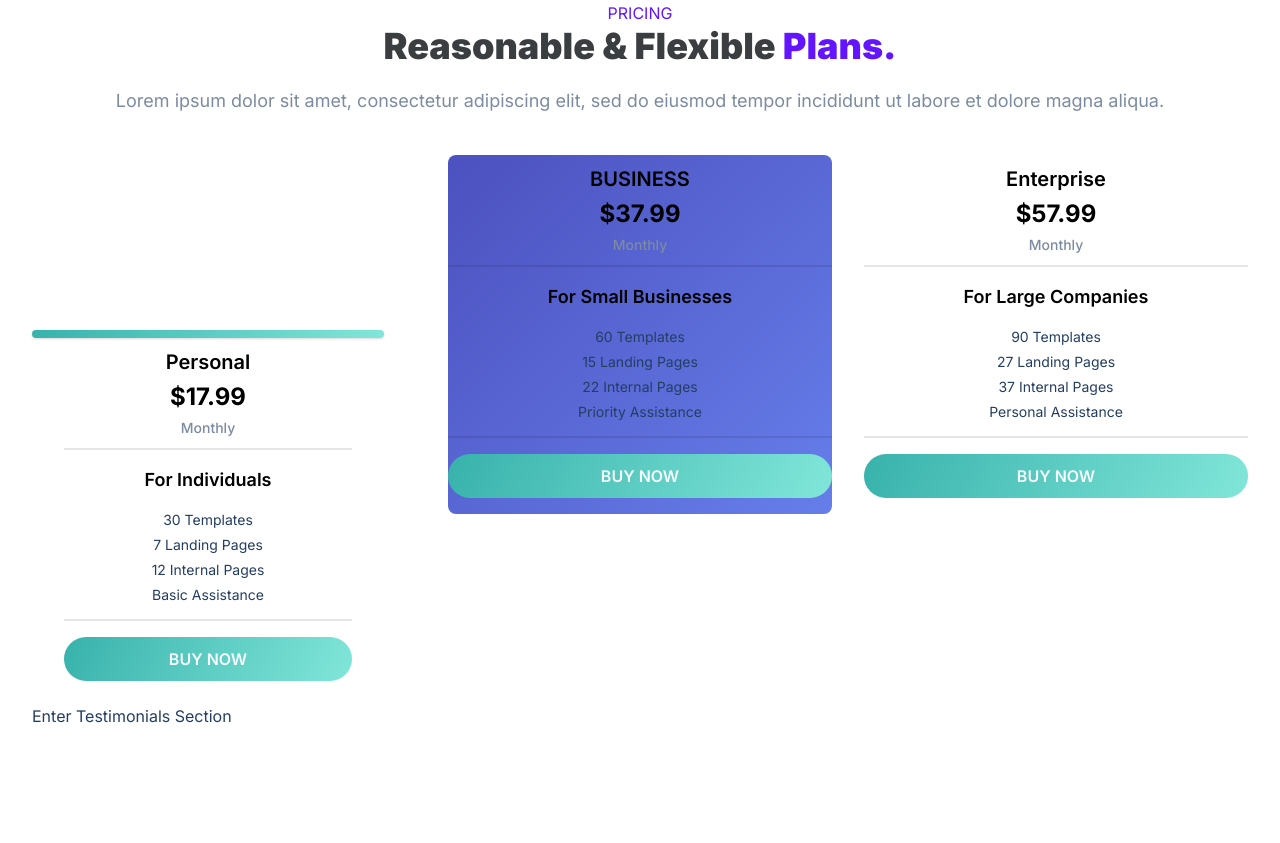
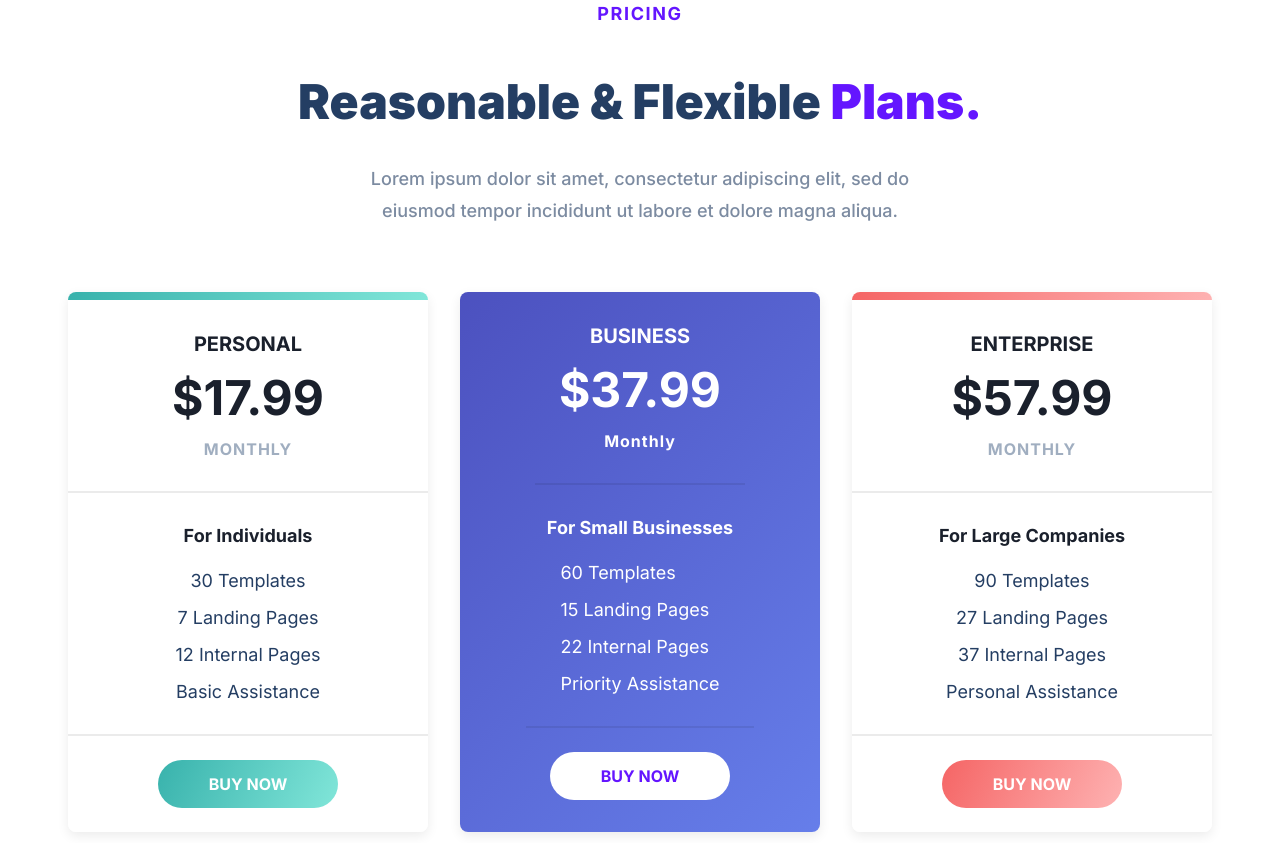
Before and after one commit to Mohadesaahmadyar/TREACT-STARTER-CODE, a plain HTML site: page index.html in a window 1280 px wide. Shown: the part 3583-4426 px from the top of the page. Drawn offline with Linux system fonts and the light colour scheme.

Commit message:
working on next section

```diff
--- a/index.html
+++ b/index.html
@@ -337,30 +337,35 @@
       <div class="container">
         <div class="row">
           <div class="section__tage"><span class="purple">PRICING</span></div>
-          <div>
+
             <h2 class="pricing__title">Reasonable & Flexible <span class="purple">Plans.</span></h2>
             <p class="pricing__description">Lorem ipsum dolor sit amet, consectetur adipiscing elit, sed do eiusmod
               tempor incididunt ut labore et dolore magna aliqua.</p>
+          </div>
 
-          </div>
           <div class="plans">
               <div class="plans__container">
-              <div class="personal__plan">
+                <div class="plan__stripe personal__stripe"></div>
+
+                <div class="plan">
                   <div class="pricing__plan--header">
-                  <h3 class="plan__name">Personal</h3>
+                    <h3 class="plan__name">PERSONAL</h3>
                     <div class="plan__price">$17.99</div>
-                  <div class="plan__duration">Monthly</div>
+                    <div class="plan__duration">MONTHLY</div>
                   </div>
+
                   <div class="pricing__plan--features">
                     <p class="plan__description">For Individuals</p>
                     <ul class="plan__features">
                       <li>30 Templates</li>
-                    <li>7 Landing Pages </li>
+                      <li>7 Landing Pages</li>
                       <li>12 Internal Pages</li>
-                    <li>Basic Assistance </li>
+                      <li>Basic Assistance</li>
                     </ul>
                   </div>
-                <div class="plan__bottom"> <button class="plan__btn">BUY NOW</button>
+
+                  <div class="plan__bottom">
+                    <button class="plan__btn personal__btn">BUY NOW</button>
                   </div>
                 </div>
               </div>
@@ -381,39 +386,95 @@
                       <li>Priority Assistance </li>
                     </ul>
                   </div>
-                <div class="plan__bottom"> <button class="plan__btn">BUY NOW</button>
+                  <div class="plan__bottom"> <button class="plan__btn--business"> <span class="purple"> BUY NOW</span>
+                    </button>
                   </div>
                 </div>
               </div>
 
               <div class="plans__container">
-              <div class="enterprise__plan">
+                <div class="plan__stripe enterprise__stripe"></div>
+
+                <div class="plan">
                   <div class="enterprise__plan--header">
-                  <h3 class="plan__name">Enterprise</h3>
+                    <h3 class="plan__name">ENTERPRISE</h3>
                     <div class="plan__price">$57.99</div>
-                  <div class="plan__duration">Monthly</div>
+                    <div class="plan__duration">MONTHLY</div>
                   </div>
+
                   <div class="enterprise__plan--features">
                     <p class="plan__description">For Large Companies</p>
                     <ul class="plan__features">
                       <li>90 Templates</li>
-                    <li>27 Landing Pages </li>
+                      <li>27 Landing Pages</li>
                       <li>37 Internal Pages</li>
-                    <li>Personal Assistance </li>
+                      <li>Personal Assistance</li>
                     </ul>
                   </div>
-                <div class="plan__bottom"> <button class="plan__btn">BUY NOW</button>
+
+                  <div class="plan__bottom">
+                    <button class="plan__btn--enterprise">BUY NOW</button>
+                  </div>
                 </div>
               </div>
 
             </div>
 
           </div>
-        </div>
     </section>
     <section id="testimonials">
       <div class="container">
-        <div class="row"><!--  -->Enter Testimonials Section<!--  --></div>
+        <div class="row">
+          <div class="testimonials__content">
+          <div class="testimonials__img--container">
+            <figure class="testimonials__img">
+              <img src="./assets/love-illustration.c759090fa833369ad6ffb6eb19cacb3e.svg" alt="">
+            </figure>
+          </div>
+
+          <div>
+            <div class="section__tag">TESTIMONIALS</div>
+            <h2>
+              Our Clients <span class="purple">Love Us</span></h2>
+              <p class="testimonials__description">Lorem ipsum dolor sit amet, consectetur adipiscing elit, sed do eiusmod tempor incididunt ut labore et dolore magna aliqua enim ad minim veniam.
+            </p>
+            <div class="testimonials__rating">
+              <i class="fas fa-star" aria-hidden="true"></i>
+              <i class="fas fa-star" aria-hidden="true"></i>
+              <i class="fas fa-star" aria-hidden="true"></i>
+              <i class="fas fa-star" aria-hidden="true"></i>
+              <i class="fas fa-star" aria-hidden="true"></i>
+            </div>
+            <h3 class="testimonials__title"> Amazing User Experience</h3>
+
+            <p class="testimonials__description">Duis aute irure dolor in reprehenderit in voluptate velit esse cillum dolore eu fugiat nulla pariatur. Excepteur sint occaecat cupidatat non proident, sunt in culpa qui officia. Lorem ipsum dolor sit amet, consectetur adipiscing elit, sed do eiusmod tempor incididunt ut labore et dolore magna aliqua. Ut enim ad minim veniam, quis nostrud exercitation ullamco.
+            </p>
+
+            <div><img src="./assets/photo-1494790108377-be9c29b29330.avif" alt="" class="testimonials__img"></div>
+            <div class="testimonials__details">
+              <div class="testimonials__name">Charlotte Hale
+              </div>
+              <div class="testimonials__position">Director, Delos Inc.</div>
+            </div>
+            <div class="testimonials__button">
+              <button class="btn">
+                <svg fill="none" stroke="rgb(100,21,255)" stroke-linecap="round" stroke-linejoin="round" stroke-width="3" viewBox="0 0 24 24">
+                  <path d="M10 19l-7-7m0 0l7-7m-7 7h18"></path>
+                </svg>
+              </button>
+              <div class="divider"></div>
+              <button class="btn">
+                <svg fill="none" stroke="rgb(100,21,255)" stroke-linecap="round" stroke-linejoin="round" stroke-width="3" viewBox="0 0 24 24">
+                  <path d="M14 5l7 7m0 0l-7 7m7-7H3"></path>
+                </svg>
+              </button>
+            </div>
+          </div>
+          </div>
+
+
+
+        </div>
       </div>
     </section>
     <section id="start">
--- a/style.css
+++ b/style.css
@@ -694,61 +694,88 @@ PRICING ↓
     display: flex;
     flex-direction: column;
     align-items: center;
+    gap: 32px;
 }
 
+.section__tage{
+    font-size: 18px;
+    font-weight: 700;
+    letter-spacing: 1.6px;
+    margin-bottom: 16px;
+}
 .pricing__title {
-    text-align: center;
-    font-size: 36px;
+    font-size: 48px;
     font-weight: 900;
-    line-height: 1.3;
-    color: #1e2125de;
-    margin-bottom: 16px;
 }
 
 .pricing__description {
+    font-size: 18px;
+    line-height: 1.8;
+    font-weight: 500;
+    color: #7c8ba1;
+    max-width: 576px;
     text-align: center;
-    font-size: 18px;
-    line-height: 1.625;
-    color: #7c8ba1;
     margin-bottom: 32px;
 }
 
 .plans {
     display: flex;
     justify-content: center;
-    align-items: center;
+    align-items: stretch;
+    margin-top: 32px;
     gap: 32px;
+    width: 100%;
+    padding: 0 16px;
+    flex-wrap: nowrap;
+}
+
+.plans__container {
+    flex: 1;
+    max-width: 360px;
+    border-radius: 8px;
+    overflow: hidden;
+    background: white;
+    box-shadow: 0 4px 12px rgba(0, 0, 0, 0.08);
+}
+
+
+.plan__stripe {
+    height: 8px;
     width: 100%;
 }
 
-.plans__container {
-    position: relative;
-    margin-top: 0.5rem;
-    display: flex;
-    width: 100%;
-    max-width: 24rem;
-    flex-direction: column;
-    background-color: rgb(255, 255, 255);
-    text-align: center;
-}
-
-.personal__plan,
-.plan__btn {
-    color: rgb(247, 250, 252);
+.personal__stripe {
     background: linear-gradient(115deg, rgb(56, 178, 172) 0%, rgb(129, 230, 217) 100%);
 }
 
-.personal__plan {
-    height: 0.5rem;
-    padding-left: 2rem;
-    padding-right: 2rem;
-    margin-right: 2rem;
-    padding-top: 0.5rem;
-    box-shadow: rgba(0, 0, 0, 0) 0px 0px 0px 0px, rgba(0, 0, 0, 0) 0px 0px 0px 0px, rgba(0, 0, 0, 0.1) 0px 1px 3px 0px, rgba(0, 0, 0, 0.06) 0px 1px 2px 0px;
-    color: rgb(26, 32, 44);
-    border-radius: 0.5rem;
+.enterprise__stripe {
+    background: linear-gradient(115deg, rgb(245, 101, 101) 0%, rgb(254, 178, 178) 100%);
 }
 
+.plan {
+    display: flex;
+    flex-direction: column;
+    text-align: center;
+    background: white;
+    height: 100%;
+}
+.business__plan {
+    display: flex;
+    flex-direction: column;
+    align-items: center;
+    width: 100%;
+    height: 100%;
+    background: linear-gradient(135deg, rgb(76, 81, 191) 0%, rgb(102, 126, 234) 100%);
+    color: white;
+}
+.business__plan .plan__name,
+.business__plan .plan__price,
+.business__plan .plan__duration,
+.business__plan .plan__description,
+.business__plan .plan__features,
+.business__plan .plan__features li {
+    color: white;
+}
 
 .pricing__plan--header,
 .enterprise__plan--header,
@@ -756,30 +783,9 @@ PRICING ↓
     display: flex;
     flex-direction: column;
     align-items: center;
-    gap: 8px;
-    padding: 12px 0;
-    border-bottom: 2px solid rgba(0, 0, 0, 0.1);
-}
-
-.plan__name {
-    font-size: 20px;
-    font-weight: 600;
-    color: #000;
-    margin: 0;
-}
-
-.plan__price {
-    font-size: 24px;
-    font-weight: 700;
-    color: #000000;
-    margin: 0;
-}
-
-.plan__duration {
-    font-size: 14px;
-    font-weight: 500;
-    color: #7c8ba1;
-    margin: 0;
+    gap: 12px;
+    padding: 32px 24px;
+    border-bottom: 2px solid rgba(0, 0, 0, 0.08);
 }
 
 .pricing__plan--features,
@@ -788,56 +794,82 @@ PRICING ↓
     display: flex;
     flex-direction: column;
     align-items: center;
+    padding: 32px 24px;
     width: 100%;
+}
+
+.plan__name {
+    font-size: 20px;
+    font-weight: 700;
+    color: #1a202c;
+    margin: 0;
+}
+
+.plan__price {
+    font-size: 48px;
+    font-weight: 700;
+    color: #1a202c;
+    margin: 0;
+}
+
+.plan__duration {
+    font-size: 16px;
+    font-weight: 700;
+    letter-spacing: 1px;
+    color: #a0aec0;
+    margin: 0;
 }
 
 .plan__description {
     font-size: 18px;
-    font-weight: 600;
-    line-height: 1.6;
-    color: #000000;
-    margin: 16px 0;
+    font-weight: 700;
+    color: #1a202c;
+    margin: 0 0 24px 0;
 }
 
 .plan__features {
     list-style: none;
+    padding: 0;
+    margin: 0;
     display: flex;
     flex-direction: column;
-    align-items: center;
-    gap: 8px;
-    padding: 0;
-    margin: 0;
-    color: #7c8ba1;
-    font-size: 14px;
-    padding-bottom: 16px;
+    gap: 16px;
+    color: #718096;
+    font-size: 18px;
+}
+
+.plan__bottom {
+    padding: 24px;
+    border-top: 2px solid rgba(0, 0, 0, 0.08);
+}
+
+.plan__btn,
+.plan__btn--enterprise,
+.plan__btn--business {
+    min-width: 180px;
+    padding: 14px 32px;
+    border-radius: 999px;
+    border: none;
+    font-size: 16px;
+    font-weight: 700;
+    cursor: pointer;
+}
+
+.plan__btn {
+    color: white;
+    background: linear-gradient(115deg, rgb(56, 178, 172) 0%, rgb(129, 230, 217) 100%);
+}
+
+.plan__btn--enterprise {
+    color: white;
+    background: linear-gradient(115deg, rgb(245, 101, 101) 0%, rgb(254, 178, 178) 100%);
+}
+.plan__btn--business {
+    color: #1a202c;
+    background: white;
 
 }
 
-.plan__bottom {
-    padding: 16px 0;
-    border-top: 2px solid rgba(0, 0, 0, 0.1);
-}
-
-.plan__btn {
-
-    width: 100%;
-    padding: 12px 0;
-    border-radius: 999px;
-    border: none;
-    font-size: 16px;
-    font-weight: 600;
-    transition: background-color 300ms ease, transform 300ms ease;
-    cursor: pointer;
-}
-
-.business__plan {
-    background: linear-gradient(135deg, rgb(76, 81, 191) 0%, rgb(102, 126, 234) 100%);
-    width: 100%;
-    height: 100%;
-    border-radius: 0.5rem;
-    color:  rgb(247, 250, 252) ;
-
-}
 
 /*
 
@@ -850,6 +882,17 @@ TESTIMONIALS ↓
     display: flex;
 }
 
+.testimonials__content {
+
+}
+.testimonials__img--container {
+    width: 50%;
+}
+
+.testimonials__img {
+    width: 100%;
+    display: block;
+}
 
 /*
 
@@ -863,7 +906,6 @@ START / CALL TO ACTION ↓
     position: relative;
     overflow: hidden;
 }
-
 
 /*
 
```
Lines whose indentation alone changed are shown as unchanged.
